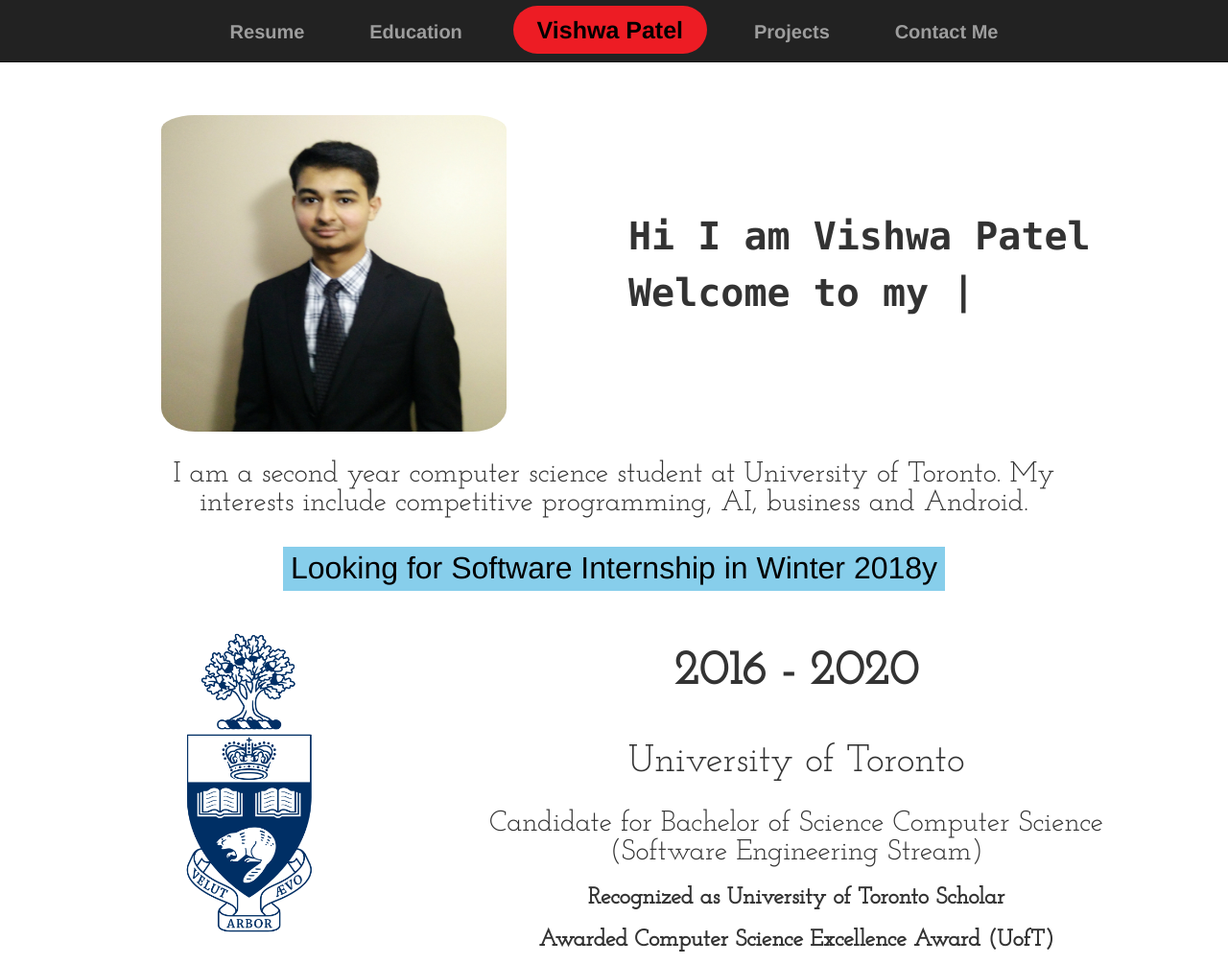
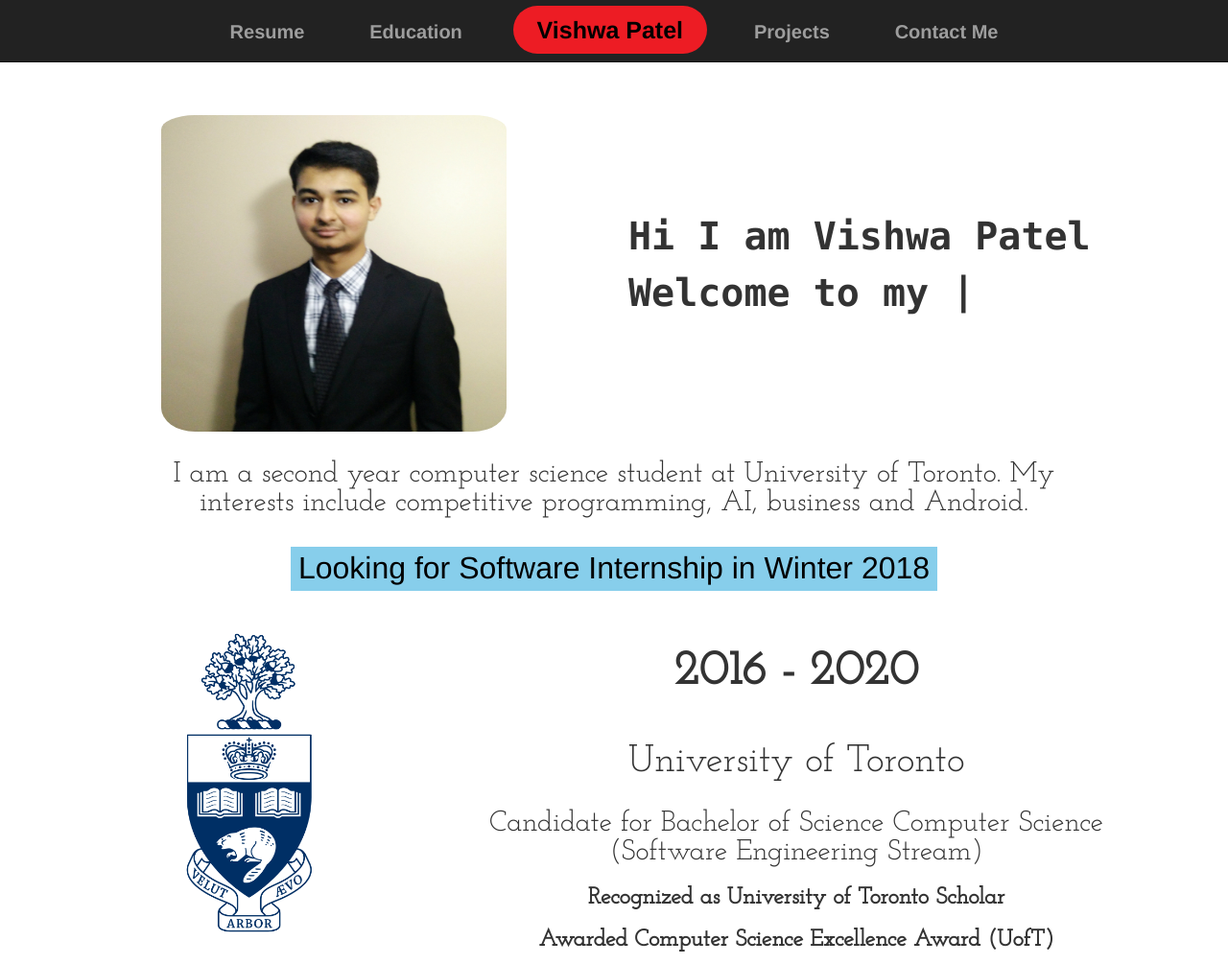
Before and after one commit to VishwaP98/VishwaP98.github.io, a plain HTML site: page index.html in a window 1280 px wide. Shown: the top 1005 px of the page at 96% size. Drawn offline with nearby package versions, Linux system fonts and the light colour scheme; some packages are replaced by stand-ins of ours; a script that the page names is missing; files whose address does not match are found by name.

Commit message:
Update index.html

```diff
--- a/index.html
+++ b/index.html
@@ -349,7 +349,7 @@
             </h3>
           </div>
             <div class="w3-container">
-              <span class="w3-tag w3-light-blue" id="coop">Looking for Software Internship in Winter 2018y</span>
+              <span class="w3-tag w3-light-blue" id="coop">Looking for Software Internship in Winter 2018</span>
             </div>
           <div id="check" class="col-sm-1"></div>
       </div>
```
